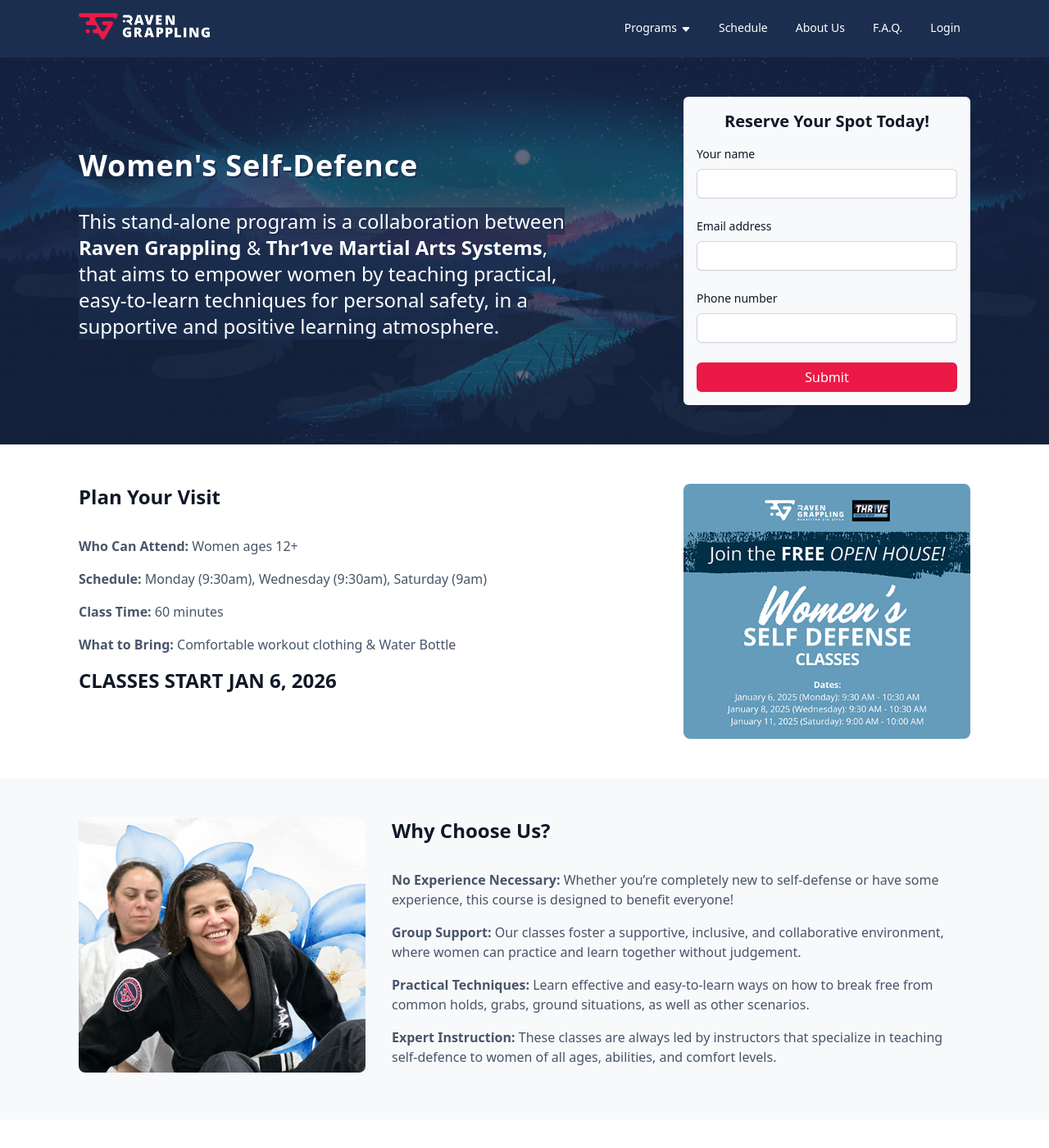
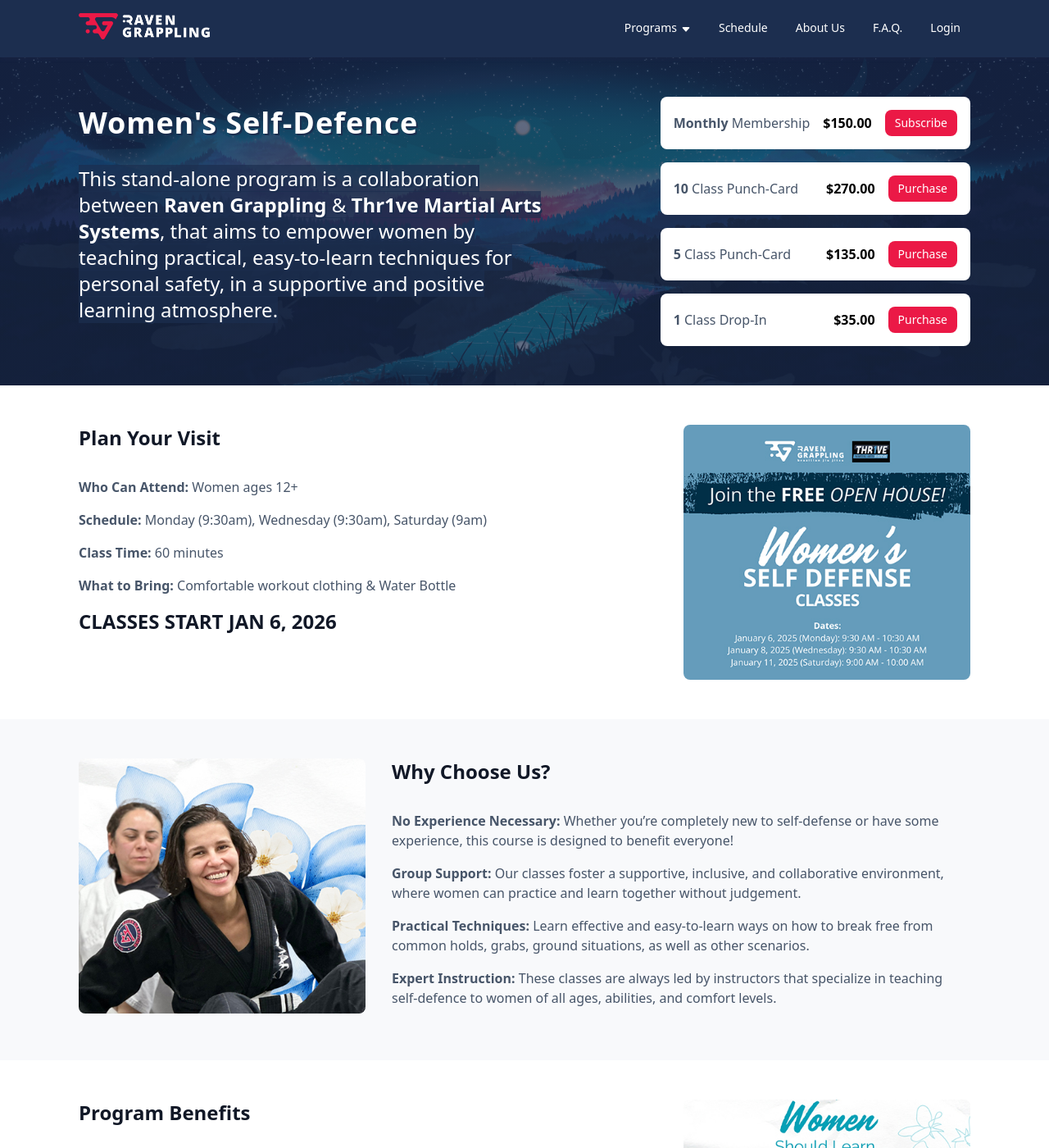
Before and after one commit to RavenGrappling/RavenGrappling.github.io, a Jekyll site: the page built from pages/womens-self-defence.html, in a window 1280 px wide and 1400 px high. Shown: the whole window at 82% size. Built offline with Jekyll 4.4.1, drawn with Linux system fonts in a browser that asks for light colours.

Commit message:
defence plans

```diff
--- a/assets/css/raven.css
+++ b/assets/css/raven.css
@@ -414,7 +414,7 @@
   }
 }
 
-form[data-leads-form], form#defence-form {
+form[data-leads-form] {
   background-color: var(--raven-gray);
   flex-shrink:      0;
   width:            350px;
@@ -448,7 +448,7 @@
 }
 
 @media (max-width: 768px) {
-  form[data-leads-form], form#defence-form {
+  form[data-leads-form] {
     width:         100%;
     margin-bottom: 0;
   }
@@ -569,7 +569,38 @@
 
 .page-womens-self-defence {
   .hero {
-    background-image: var(--tint-gradient), url(/assets/images/programs/womens-self-defence/bg.jpg);
+    background-image: var(--tint-gradient), url(/assets/images/bg.jpg);
+  }
+  #defence-plans {
+    display:        flex;
+    flex-direction: column;
+    gap:            1rem;
+    .plan {
+      background-color: white;
+      border-radius:    0.5rem;
+      padding:          1rem;
+      display:          flex;
+      gap:              1rem;
+      justify-content:  space-between;
+      align-items:      center;
+      .name {
+        text-wrap:    nowrap;
+        margin-right: auto;
+      }
+      .cost {
+        font-weight: 600;
+        color:       black;
+      }
+      a {
+        display:          inline-block;
+        background-color: var(--raven-red);
+        color:            white;
+        padding:          0.375rem 0.75rem;
+        border-radius:    0.5rem;
+        font-size:        0.875rem;
+        line-height:      1.25rem;
+      }
+    }
   }
 }
 
--- a/pages/womens-self-defence.html
+++ b/pages/womens-self-defence.html
@@ -17,32 +17,31 @@
       </p>
     </div>
 
-    <form id="defence-form" method="post" action="https://formspree.io/f/mdkkoelj" class="formatted-form">
-      <div class="form">
-        <h3>
-          Reserve Your Spot Today!
-        </h3>
+    <div id="defence-plans">
+      <div class="plan">
+        <div class="name"><strong>Monthly</strong> Membership</div>
+        <div class="cost">$150.00</div>
+        <a href="https://app.tgaacademy.com/signup/oLVkNfH9">Subscribe</a>
+      </div>
 
-        <div class="form-field">
-          <label for="name">Your name</label>
-          <input type="text" name="name" required />
-        </div>
+      <div class="plan">
+        <div class="name"><strong>10</strong> Class Punch-Card</div>
+        <div class="cost">$270.00</div>
+        <a href="https://app.tgaacademy.com/signup/vNU2-jLA">Purchase</a>
+      </div>
 
-        <div class="form-field">
-          <label for="email">Email address</label>
-          <input type="email" name="email" required />
-        </div>
+      <div class="plan">
+        <div class="name"><strong>5</strong> Class Punch-Card</div>
+        <div class="cost">$135.00</div>
+        <a href="https://app.tgaacademy.com/signup/LI9NM9sz">Purchase</a>
+      </div>
 
-        <div class="form-field">
-          <label for="phone">Phone number</label>
-          <input type="text" name="phone" required />
-        </div>
-
-        <button type="submit">
-          Submit
-        </button>
+      <div class="plan">
+        <div class="name"><strong>1</strong> Class Drop-In</div>
+        <div class="cost">$35.00</div>
+        <a href="https://app.tgaacademy.com/signup/2R1rWmGw">Purchase</a>
       </div>
-    </form>
+    </div>
   </section>
 </div>
 
@@ -156,7 +155,7 @@
 </div>
 
 <section class="text-center">
-  <a href="#defence-form" class="large-button" data-scroll-button>
+  <a href="#defence-plans" class="large-button" data-scroll-button>
     Reserve Your Spot
   </a>
 </section>
```
Also changed, not shown: assets/images/programs/womens-self-defence/bg.jpg (deleted).
